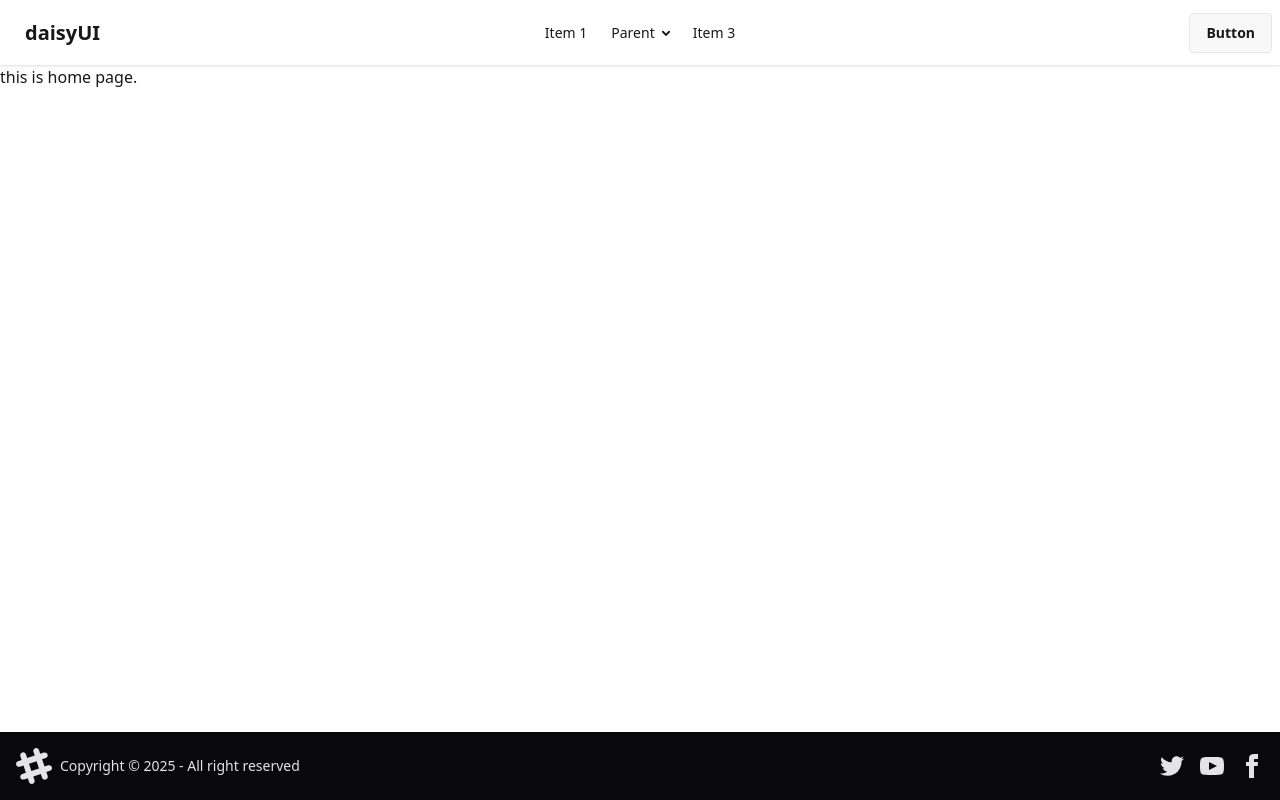
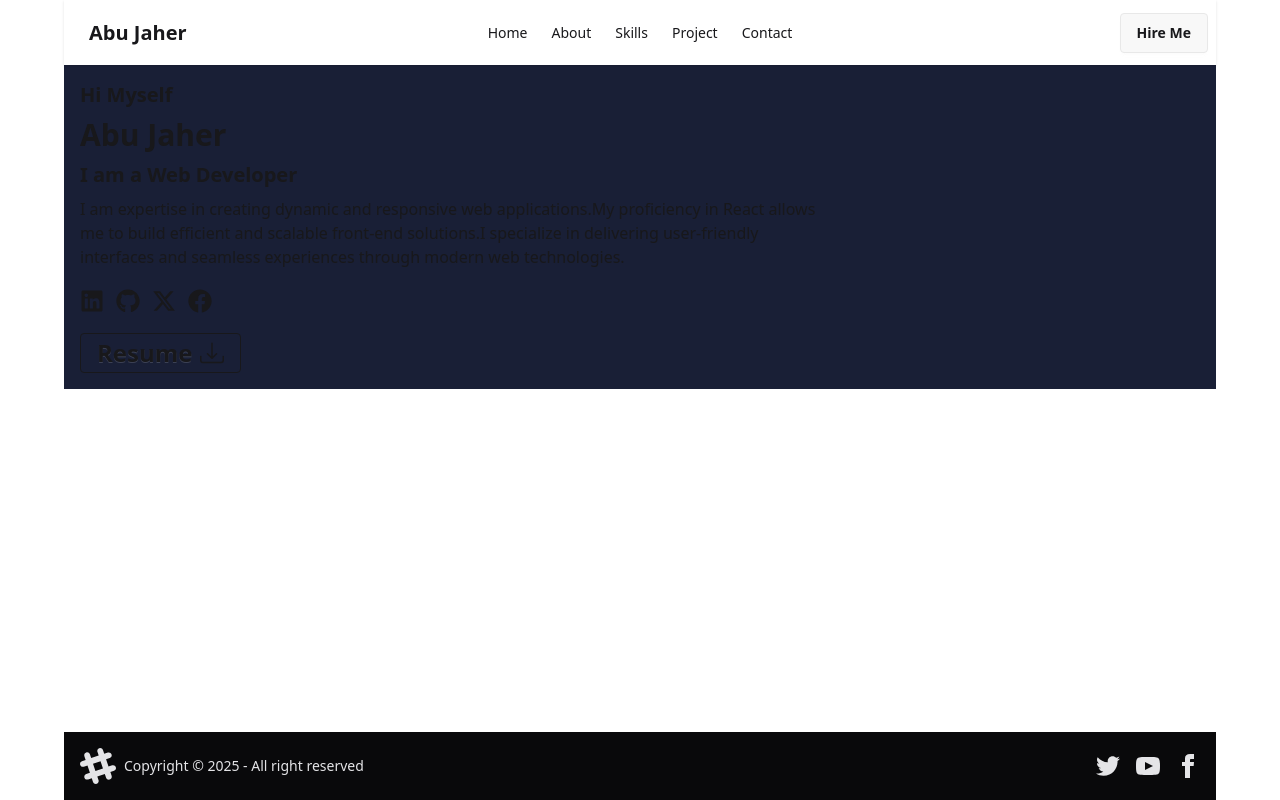
Before and after one commit to abujaher5/abu-jaher-portfolio, a React (Vite) app: page / in a window 1280 px wide. Built offline with nearby package versions, Linux system fonts and the light colour scheme.

Commit message:
added banner and about component

```diff
--- a/package.json
+++ b/package.json
@@ -15,6 +15,7 @@
     "match-sorter": "^8.0.1",
     "react": "^19.1.0",
     "react-dom": "^19.1.0",
+    "react-icons": "^5.5.0",
     "react-router-dom": "^7.6.0",
     "sort-by": "^1.2.0",
     "tailwindcss": "^4.1.6"
--- a/src/components/Navbar.jsx
+++ b/src/components/Navbar.jsx
@@ -43,33 +43,29 @@ const Navbar = () => {
             </li>
           </ul>
         </div>
-        <a className="btn btn-ghost text-xl">daisyUI</a>
+        <a className="btn btn-ghost text-xl">Abu Jaher</a>
       </div>
       <div className="navbar-center hidden lg:flex">
         <ul className="menu menu-horizontal px-1">
           <li>
-            <a>Item 1</a>
+            <a>Home</a>
           </li>
           <li>
-            <details>
-              <summary>Parent</summary>
-              <ul className="p-2">
-                <li>
-                  <a>Submenu 1</a>
-                </li>
-                <li>
-                  <a>Submenu 2</a>
-                </li>
-              </ul>
-            </details>
+            <a>About </a>
           </li>
           <li>
-            <a>Item 3</a>
+            <a>Skills</a>
+          </li>
+          <li>
+            <a>Project</a>
+          </li>
+          <li>
+            <a>Contact</a>
           </li>
         </ul>
       </div>
       <div className="navbar-end">
-        <a className="btn">Button</a>
+        <a className="btn">Hire Me</a>
       </div>
     </div>
   );
--- a/src/main.jsx
+++ b/src/main.jsx
@@ -7,7 +7,9 @@ import { RouterProvider } from "react-router-dom";
 import router from "./routes/Routes.jsx";
 
 createRoot(document.getElementById("root")).render(
-  <StrictMode>
-    <RouterProvider router={router} />
-  </StrictMode>
+  <div className="max-w-6xl mx-auto">
+    <StrictMode>
+      <RouterProvider router={router} />
+    </StrictMode>
+  </div>
 );
--- a/src/pages/Home/Home.jsx
+++ b/src/pages/Home/Home.jsx
@@ -1,7 +1,9 @@
+import Banner from "../../sections/Banner";
+
 const Home = () => {
   return (
     <div>
-      <h2>this is home page.</h2>
+      <Banner />
     </div>
   );
 };
--- /dev/null
+++ b/src/sections/About.jsx
@@ -0,0 +1,9 @@
+const About = () => {
+  return (
+    <div>
+      <h2>This is about section</h2>
+    </div>
+  );
+};
+
+export default About;
--- /dev/null
+++ b/src/sections/Banner.jsx
@@ -0,0 +1,33 @@
+import { BsDownload } from "react-icons/bs";
+import { FaFacebook, FaGithub, FaLinkedin } from "react-icons/fa";
+import { FaXTwitter } from "react-icons/fa6";
+
+const Banner = () => {
+  return (
+    <div>
+      <section className="bg-[#191f36] p-4 flex flex-col items-start space-y-2">
+        <h3 className="text-xl font-semibold">Hi Myself</h3>
+        <h2 className="text-3xl font-bold">Abu Jaher</h2>
+        <h3 className="text-xl font-semibold">I am a Web Developer</h3>
+        <p className="w-2/3">
+          I am expertise in creating dynamic and responsive web applications.My
+          proficiency in React allows me to build efficient and scalable
+          front-end solutions.I specialize in delivering user-friendly
+          interfaces and seamless experiences through modern web technologies.
+        </p>
+        <div className="flex gap-3 py-3 text-2xl">
+          <FaLinkedin />
+          <FaGithub />
+          <FaXTwitter />
+          <FaFacebook />
+        </div>
+        <button className="flex justify-center items-center gap-2 btn btn-outline text-2xl">
+          Resume
+          <BsDownload />
+        </button>
+      </section>
+    </div>
+  );
+};
+
+export default Banner;
```
Also changed, not shown: 1 other file (tests, documents, lock files or other folders).
